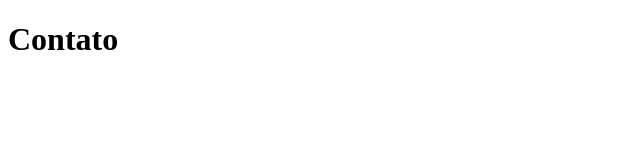
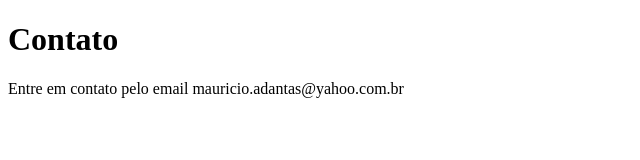
Before and after one commit to mauricio-dantas/sistema-de-cadastro, a plain HTML site: page contato.html in a window 1280 px wide. Shown: the whole page, without its empty margins (0-640 px from the left). Drawn offline with Linux system fonts and the light colour scheme.

Commit message:
Adicionando email de contato

```diff
--- a/contato.html
+++ b/contato.html
@@ -8,5 +8,6 @@
 </head>
 <body>
     <h1>Contato</h1>
+    <p>Entre em contato pelo email mauricio.adantas@yahoo.com.br</p>
 </body>
 </html>
```
